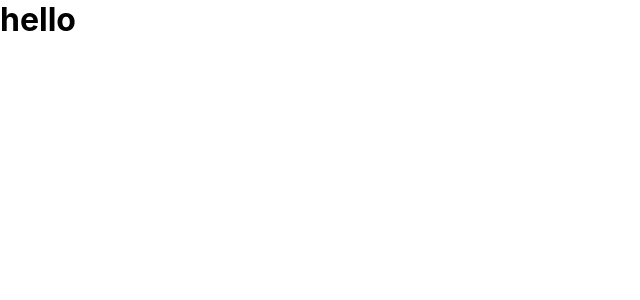
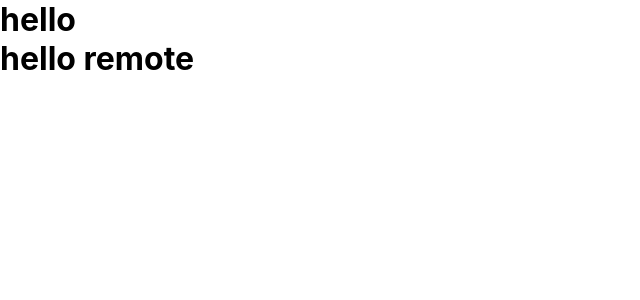
Before and after one commit to johannranudd/next-pre-rendering-and-data-fetching, a Next.js app: page / in a window 1280 px wide. Shown: the top 300 px of the page, without its empty margins (0-640 px from the left). Built offline with nearby package versions, Linux system fonts and the light colour scheme.

Commit message:
hello remote

```diff
--- a/pages/index.js
+++ b/pages/index.js
@@ -10,6 +10,7 @@ export default function Home() {
         <link rel='icon' href='/favicon.ico' />
       </Head>
       <h1>hello</h1>
+      <h1>hello remote</h1>
     </div>
   );
 }
```
